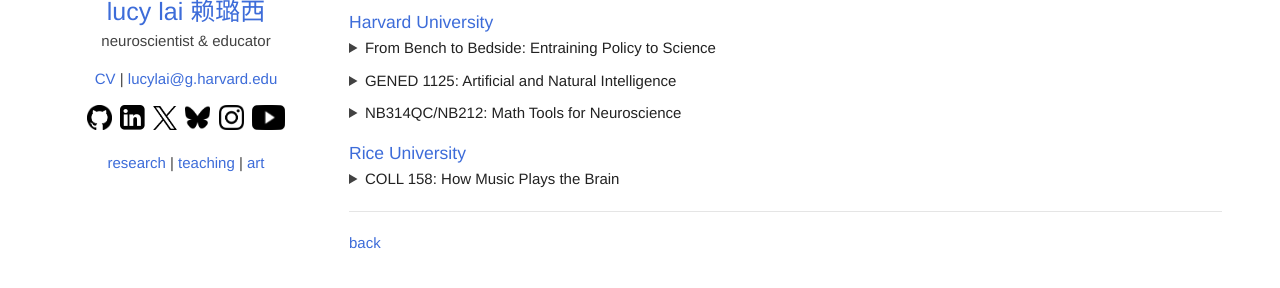
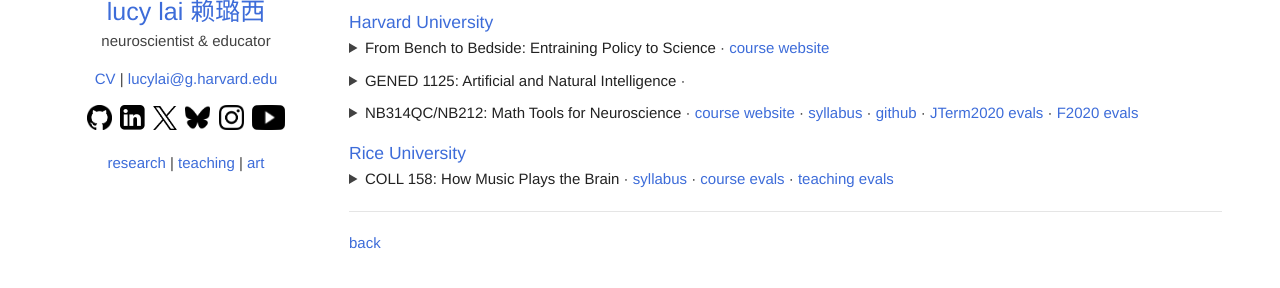
Before and after one commit to lucylai96/lucylai96.github.io, a Jekyll site: the page built from teaching.md, in a window 1280 px wide, cut to the strip 255-543 px from the top of the page. Built offline with Jekyll 4.4.1, drawn with Linux system fonts in a browser that asks for light colours; our own code applies the rules of GitHub Pages for plain Markdown files.

Commit message:
Update teaching.md

```diff
--- a/teaching.md
+++ b/teaching.md
@@ -24,18 +24,18 @@
 ### Harvard University
 
 <details style="margin-bottom: 10px;">
-<summary><strong>From Bench to Bedside: Entraining Policy to Science</strong></summary>
-<a href="https://mahpingfellows.github.io/course/" target="_blank">course website</a>
+<summary><strong>From Bench to Bedside: Entraining Policy to Science</strong> ·
+<a href="https://mahpingfellows.github.io/course/" target="_blank">course website</a> </summary>
 
 <p>Circadian rhythms have a profound impact on our health and well being. Beyond regulating our sleep, they influence cognitive alertness, gastric motility, and cardiovascular health and many other body processes. Yet, our industrialized, 24/7 world often brings us out of sync with these rhythms leading to pervasive but addressable health consequences. Students will learn about the molecular and circuit mechanisms that sync our circadian rhythms to environmental cues like light and food, how our everyday activities and societal issues impact these rhythms, and how we can make policies to keep our circadian health intact without sacrificing all the amenities of modern life. Course developed and offered through the <a href="https://mahping.hsites.harvard.edu/pedagogy-fellows-program" target="_blank">MAHPING Pedagogy Fellows Program</a>. </p>
 </details>
 
 
 <details style="margin-bottom: 10px;">
-<summary><strong>GENED 1125: Artificial and Natural Intelligence</strong></summary>
+<summary><strong>GENED 1125: Artificial and Natural Intelligence</strong> · </summary>
 <a href="https://gened1125.github.io/spring2024/" target="_blank">course website</a> ·
 <a href="./files/gened1125_s22.pdf" target="_blank">S2022 evals</a> ·
-<a href="./files/gened1125_s21.pdf" target="_blank">S2021 evals</a></p>
+<a href="./files/gened1125_s21.pdf" target="_blank">S2021 evals</a> </summary>
 
 <p>What is intelligence? An inquiry into the nature of intelligence can take different forms – philosophical, biological, mathematical or technological. In this course, we will use machine intelligence (everything from voice recognizing smartphones to game-playing computers) as a handle to think about natural intelligence (brains and behavior of animals). Although we will start with big, general questions, we will quickly move to concrete queries about brains and computers. This approach, rather than just starting with brains of animals, may be useful in framing more universal questions independent of the specific architecture of brains of animals. As machines increasingly perform tasks that were once thought to be solely in the domain of humans, there is an urgent need for discussions of the moral and societal implications of artificial intelligence.</p>
 
@@ -48,12 +48,12 @@
 
 
 <details style="margin-bottom: 20px;">
-<summary><strong>NB314QC/NB212: Math Tools for Neuroscience</strong></summary>
+<summary><strong>NB314QC/NB212: Math Tools for Neuroscience</strong> ·
 <a href="https://ebatty.github.io/MathToolsforNeuroscience/intro.html" target="_blank">course website</a> ·
 <a href="https://docs.google.com/document/d/15kfaz1kyhHrSDlMr_YHbdG58HQfPUHnDL4xzD3m74rg/edit?usp=sharing" target="_blank">syllabus</a> ·
 <a href="https://github.com/ebatty/MathToolsforNeuroscience" target="_blank">github</a> ·
 <a href="./files/nb314qc_evals.pdf" target="_blank">JTerm2020 evals</a> ·
-<a href="./files/nb212_evals.pdf" target="_blank">F2020 evals</a></p>
+<a href="./files/nb212_evals.pdf" target="_blank">F2020 evals</a> </summary>
 
 <p>Numerical data analysis has become a nearly indispensable tool in modern neuroscience. This course aims to equip graduate students with the fundamental mathematical skills in quantitative modeling and data analysis necessary for neuroscience research. The course is aimed at first or second-year students in the Neuroscience PhD program, and is open to other graduate students in the biosciences. This pilot course serves as a crash course to the basics of linear algebra, differential equations, and basic probability and statistics from a mathematical perspective. Each mathematical concept will be illustrated via applications to neural datasets. In 2021, the course became a foundational requirement for the PiN <a href="https://pinphd.hms.harvard.edu/training/computational-certificate" target="_blank">Certificate in Computational Neuroscience</a>.</p>
 </details>
@@ -61,10 +61,10 @@
 
 ### Rice University
 <details style="margin-bottom: 20px;">
-<summary><strong>COLL 158: How Music Plays the Brain</strong></summary>
+<summary><strong>COLL 158: How Music Plays the Brain</strong> ·
 <a href="https://docs.google.com/document/d/16q9Pa99eruEe2GDdR0uwwedANzm61h8XbWsXU7DSy7M/edit?usp=sharing" target="_blank">syllabus</a> ·
 <a href="./files/coll158_evals.pdf" target="_blank">course evals</a> ·
-<a href="./files/coll158_teaching.pdf" target="_blank">teaching evals</a></p>
+<a href="./files/coll158_teaching.pdf" target="_blank">teaching evals</a> </summary>
 
 <p>Why do we love music? Why do certain songs get stuck in our head, or remind us of certain events in our life? What can music teach us about the human brain? This course examines the ways in which music has shaped the human brain and how it continues to shape the way we act, think, and create into the modern age. Students will discuss and critique the various ongoing topics of music cognition and neuroscience research that aim to delve into the biology of this universal human obsession. Recipient of the 2017 Rice University <a href="https://cte.rice.edu/stc#award" target="_blank">Student-Taught Course Teaching Award</a>.</p>
 </details>
```
